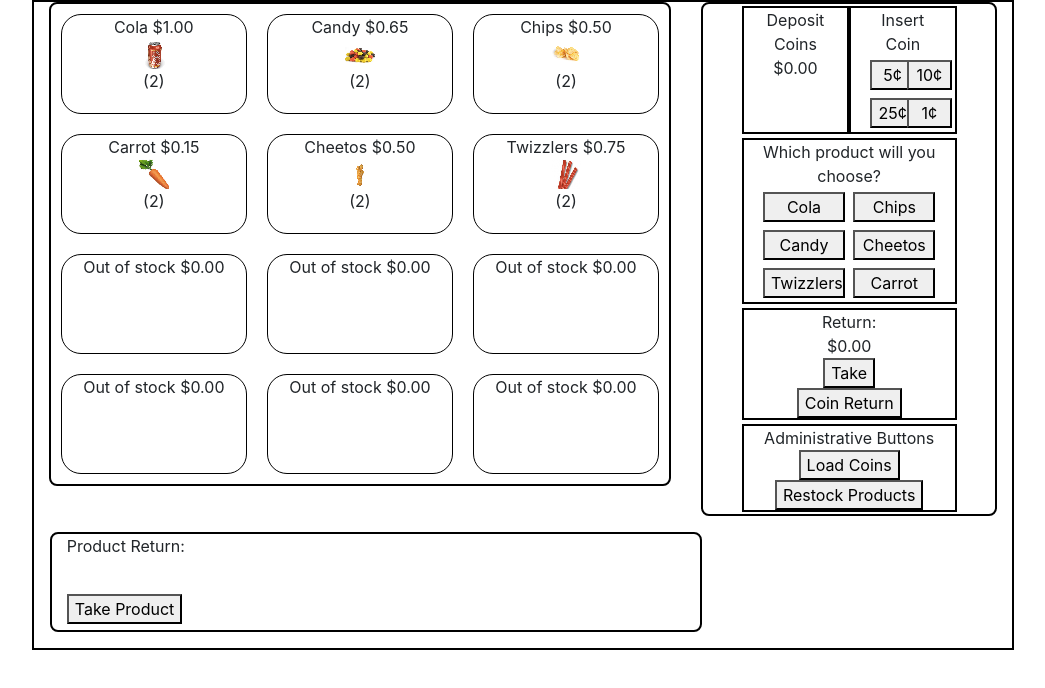
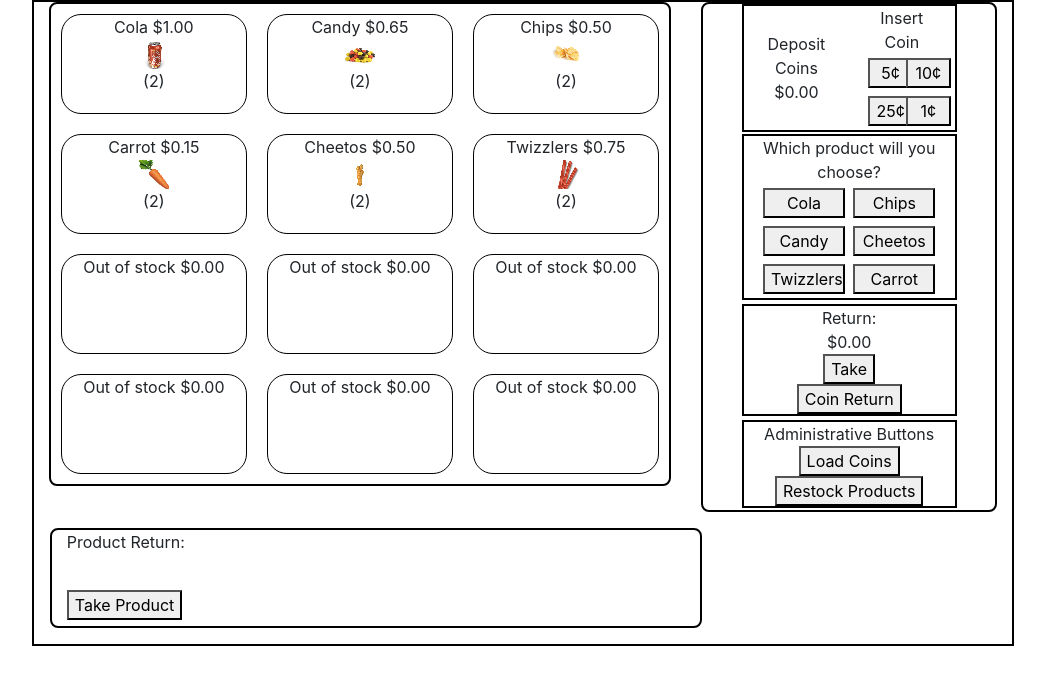
Before and after one commit to bohandley/react-vending-machine, a React app: page / in a window 1280 px wide. Shown: the whole page, without its empty margins (117-1162 px from the left). Built offline with nearby package versions, Linux system fonts and the light colour scheme.

Commit message:
combine display and coin-insert

```diff
--- a/src/containers/VendingMachine.js
+++ b/src/containers/VendingMachine.js
@@ -241,7 +241,7 @@ class VendingMachine extends React.Component {
                             <div class="interface">
                                 <div class="row">
                                     <div class="center col-8">
-                                        <div class ="row">
+                                        <div class ="money row">
                                             <div class="display col-6">
                                                 <div class="message">{this.state.display}</div>
                                                 <div class="amount">{this.formatMoney(this.state.insertedCoins)}</div>
--- a/src/styles/app.scss
+++ b/src/styles/app.scss
@@ -56,8 +56,6 @@
         }
     }
 
-    .display,
-    .insert-coin,
     .coin-return,
     .admin,
     .product-selection {
@@ -133,3 +131,13 @@
 .center {
     margin: 0 auto;
 }
+
+.display, .insert-coin {
+    vertical-align: middle;
+    margin: auto;
+    text-align: center;
+}
+
+.money {
+    border: 2px solid black;
+}
```
